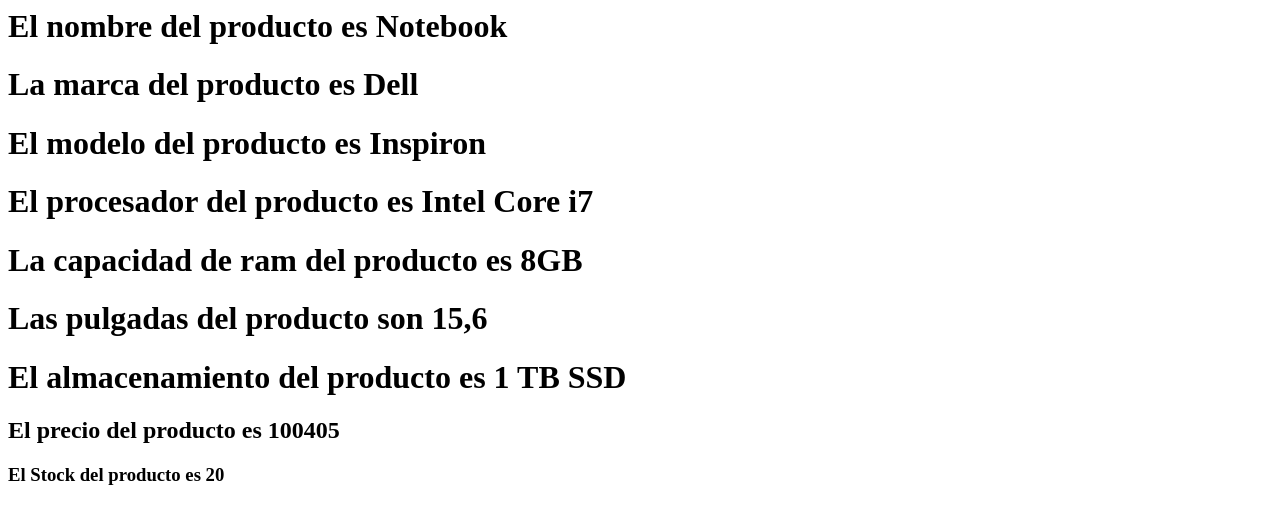
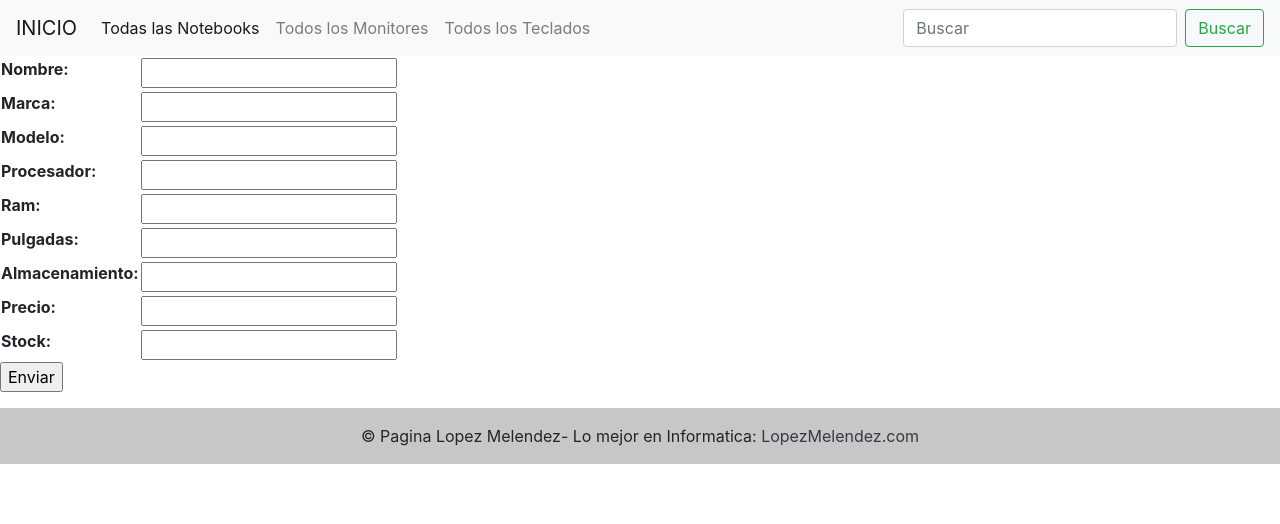
Before and after one commit to Fedelopx/Entrega1MelendezLopez, a Django app: page /notebooks/crear-notebook/ in a window 1280 px wide. Shown: the top 524 px of the page. Run offline with Django 4.2, Linux system fonts and the light colour scheme; data comes from the database, SQL or seed files in the repository; parts of the project's set-up code (start-up, migrations or seed data) failed here and were passed over.

Commit message:
formulariosnotebooks

```diff
--- /dev/null
+++ b/pagina_informatica/notebooks/forms.py
@@ -0,0 +1,13 @@
+from socket import fromshare
+from django import forms
+
+class Formulario_notebooks(forms.Form):
+    nombre = forms.CharField(max_length=200)
+    marca = forms.CharField(max_length=50)
+    modelo = forms.CharField(max_length=100)
+    procesador = forms.CharField(max_length=100)
+    ram = forms.CharField(max_length=100)
+    pulgadas = forms.CharField(max_length=50)
+    almacenamiento = forms.CharField(max_length=50)
+    precio = forms.FloatField()
+    stock = forms.IntegerField()
--- a/pagina_informatica/notebooks/views.py
+++ b/pagina_informatica/notebooks/views.py
@@ -1,25 +1,49 @@
 from itertools import product
 from multiprocessing import context
-from django.shortcuts import render
+from django.shortcuts import render, redirect
 from notebooks.models import Notebooks
+from notebooks.forms import Formulario_notebooks
 
 def crear_notebook(request):
 
-    nueva_notebook= Notebooks.objects.create(
-        nombre= 'Notebook',
-        marca='Dell',
-        modelo='Inspiron',
-        procesador='Intel Core i7',
-        ram=' 8GB',
-        pulgadas='15,6',
-        almacenamiento='1 TB SSD',
-        precio= 100405,
-        stock=20
-        )
-    context={
-        'nueva_notebook':nueva_notebook
-    }
-    return render(request, 'notebooks/nueva_notebook.html', context=context)
+    if request.method == 'POST':
+        form = Formulario_notebooks(request.POST)
+
+        if form.is_valid():
+            Notebooks.objects.create(
+                nombre = form.cleaned_data['nombre'],
+                marca = form.cleaned_data['marca'],
+                modelo = form.cleaned_data['modelo'],
+                procesador = form.cleaned_data['procesador'],
+                ram = form.cleaned_data['ram'],
+                pulgadas = form.cleaned_data['pulgadas'],
+                almacenamiento = form.cleaned_data['almacenamiento'],
+                precio = form.cleaned_data['precio'],
+                stock = form.cleaned_data['stock']
+            )
+
+            return redirect(lista_notebooks)
+
+    elif request.method == 'GET':
+        form = Formulario_notebooks()
+        context = {'form':form}
+        return render(request, 'notebooks/nueva_notebook.html', context=context)
+
+    # nueva_notebook= Notebooks.objects.create(
+    #     nombre= 'Notebook',
+    #     marca='Dell',
+    #     modelo='Inspiron',
+    #     procesador='Intel Core i7',
+    #     ram=' 8GB',
+    #     pulgadas='15,6',
+    #     almacenamiento='1 TB SSD',
+    #     precio= 100405,
+    #     stock=20
+    #     )
+    # context={
+    #     'nueva_notebook':nueva_notebook
+    # }
+    # return render(request, 'notebooks/nueva_notebook.html', context=context)
 
 
 def lista_notebooks(request):
--- a/pagina_informatica/templates/notebooks/nueva_notebook.html
+++ b/pagina_informatica/templates/notebooks/nueva_notebook.html
@@ -1,9 +1,21 @@
-<h1>El nombre del producto es {{nueva_notebook.nombre}}</h1>
-<h1>La marca del producto es {{nueva_notebook.marca}}</h1>
-<h1>El modelo del producto es {{nueva_notebook.modelo}}</h1>
-<h1>El procesador del producto es {{nueva_notebook.procesador}}</h1>
-<h1>La capacidad de ram del producto es {{nueva_notebook.ram}}</h1>
-<h1>Las pulgadas del producto son {{nueva_notebook.pulgadas}}</h1>
-<h1>El almacenamiento del producto es {{nueva_notebook.almacenamiento}}</h1>
-<h2>El precio del producto es {{nueva_notebook.precio}}</h2>
-<h3> El Stock del producto es {{nueva_notebook.stock}}</h3>
+{% extends 'base.html' %}
+
+{% block titulo %}
+    nueva_notebook
+{% endblock %}
+
+{% block cambio_contenido %}
+<form action="" method="POST">
+    {% csrf_token %}
+
+    <table>
+
+        {{form.as_table}}
+
+    </table>
+
+    <p><input type="submit" value="Enviar"></p>
+
+    </form>
+
+{% endblock %}
```
